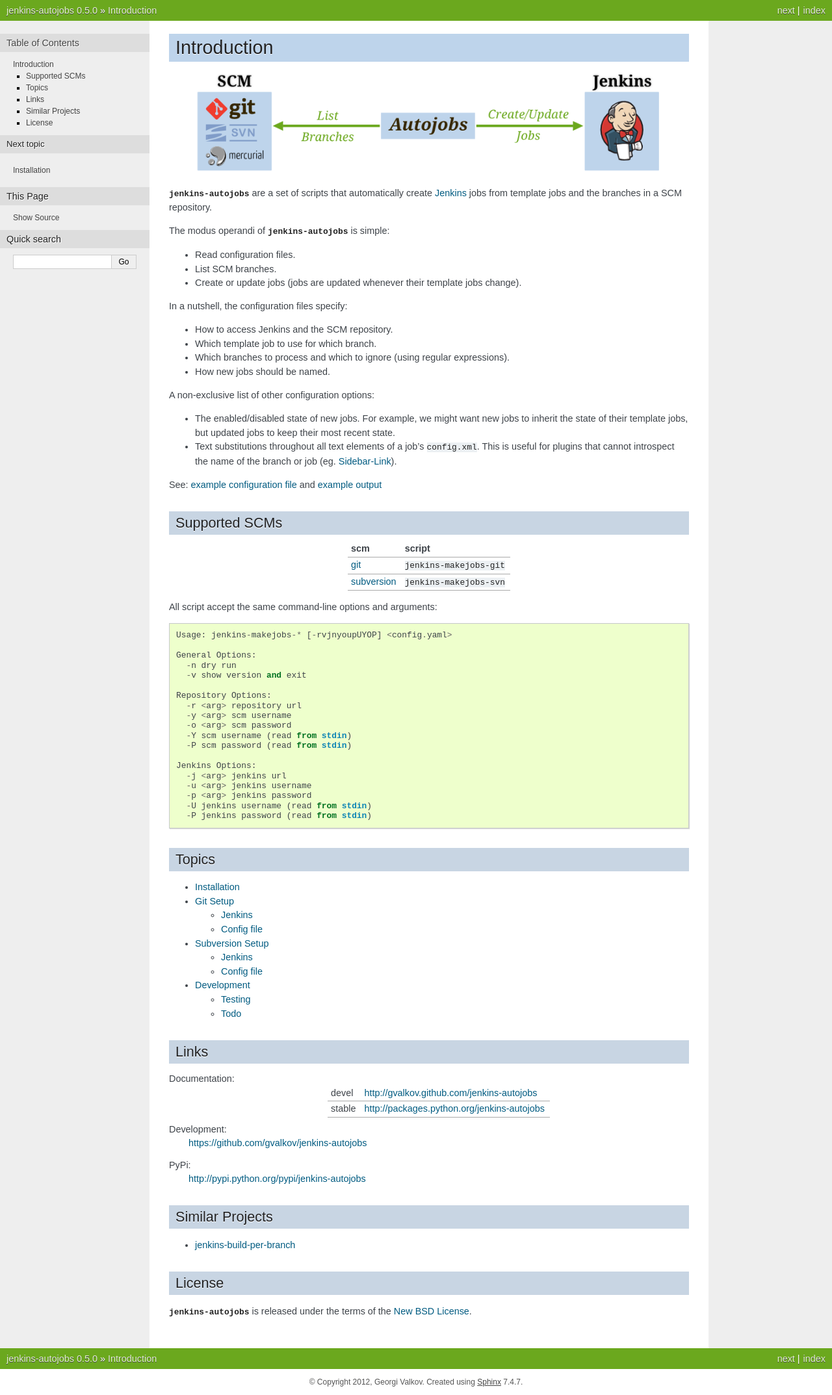
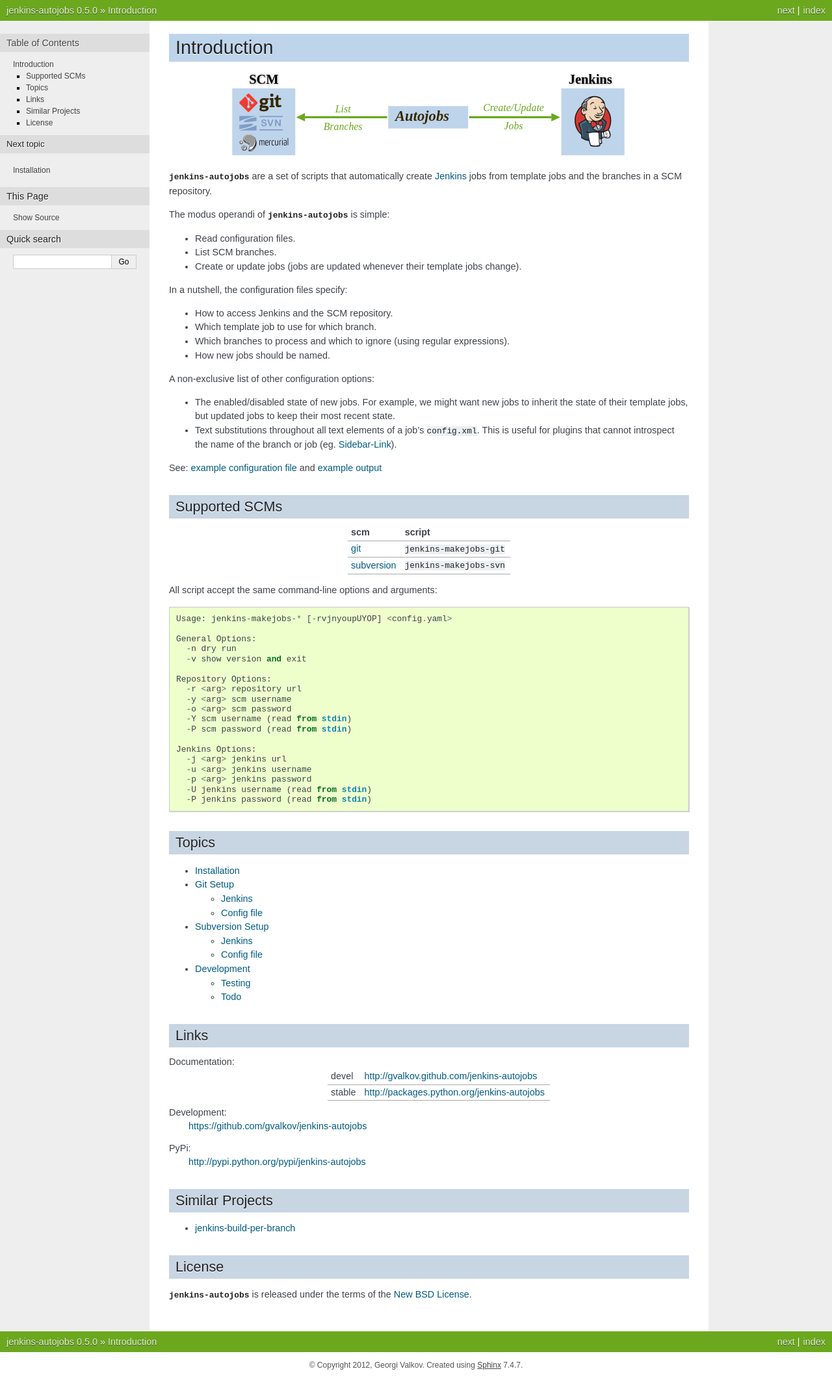
Before and after one commit to gvalkov/jenkins-autojobs, a Sphinx documentation site: the page built from doc/index.rst, in a window 1280 px wide. Shown: the whole page at 65% size. Built offline with Sphinx 7.4.7, drawn with Linux system fonts in a browser that asks for light colours; pages that are not in the unit, such as notebooks, are missing from menus; after the commit the page ends 2121 px from its top, so only the background shows below that.

Commit message:
replace png with svg

```diff
--- a/doc/index.rst
+++ b/doc/index.rst
@@ -1,8 +1,10 @@
 Introduction
 ============
 
-.. image:: img/explanation-figure.png
+.. image:: img/explanation-figure.svg
    :align: center
+   :width: 680
+
 
 :mod:`jenkins-autojobs` are a set of scripts that automatically create
 Jenkins_ jobs from template jobs and the branches in a SCM repository.
```
